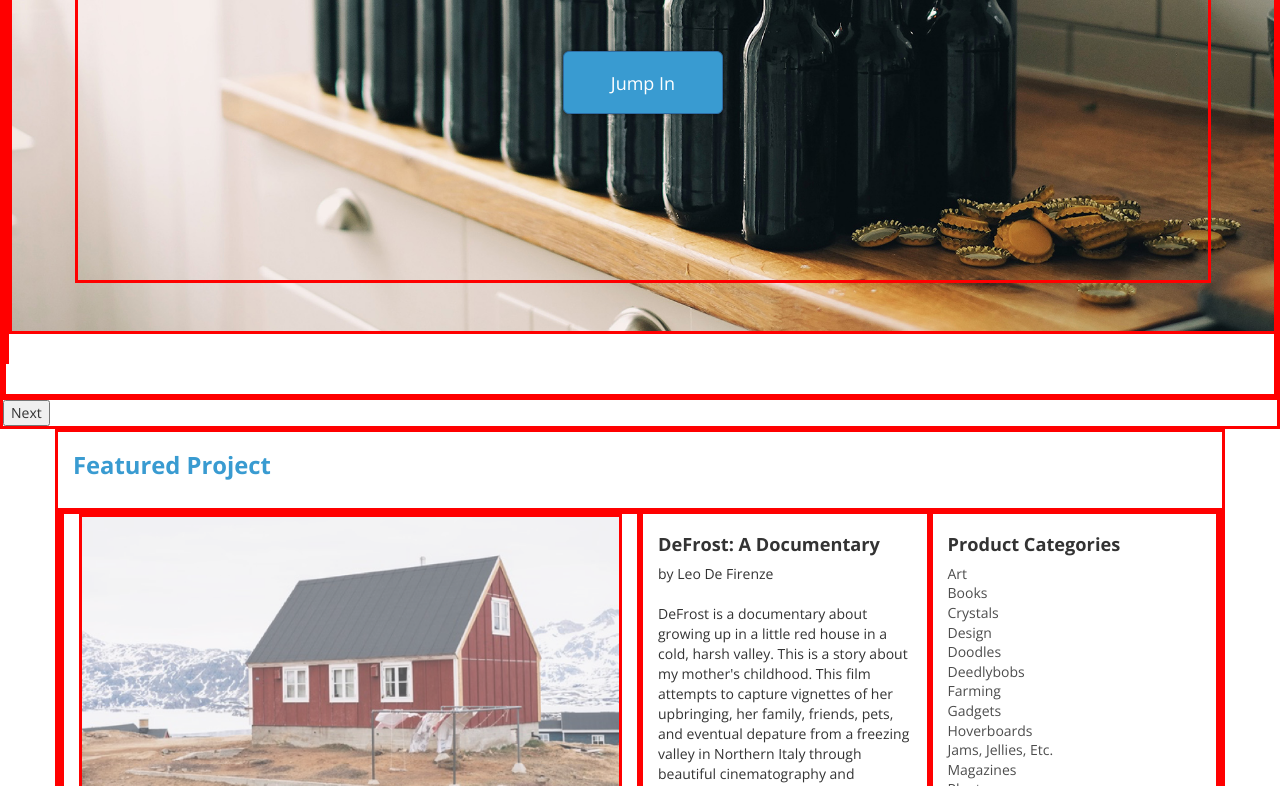
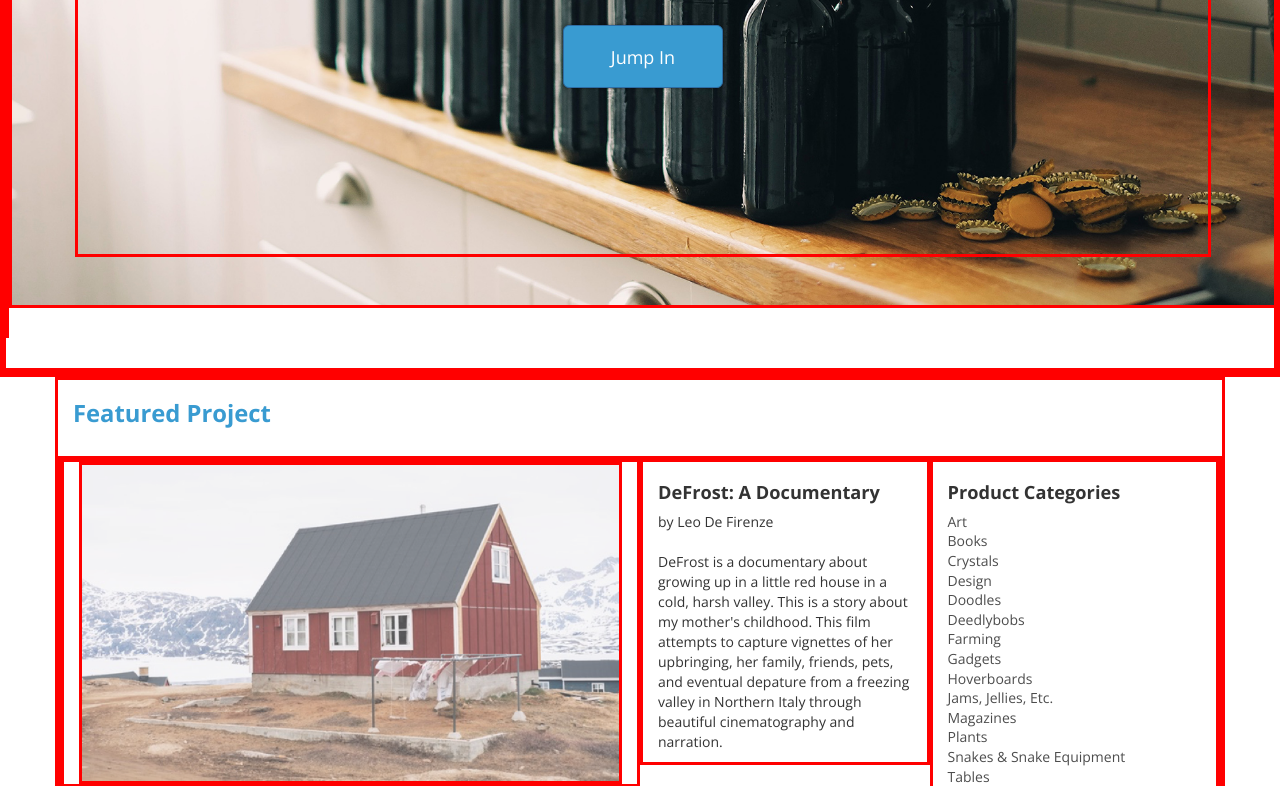
Before and after one commit to kamalcon/jumpstart, a plain HTML site: page index.html in a window 1280 px wide. Shown: the part 427-1213 px from the top of the page. Drawn offline with nearby package versions, Linux system fonts and the light colour scheme; grey boxes are pictures that could not be loaded.

Commit message:
add jQuery settings

```diff
--- a/assets/js/main.js
+++ b/assets/js/main.js
@@ -3,7 +3,11 @@
 $(document).ready(function() {
 	$(".carousel").slick({
     autoplay: true,
-		autoplaySpeed: 4000
+		autoplaySpeed: 4000,
+		arrows: false,
+		draggable: false,
+		pauseOnFocus: false,
+		pauseOnHover: false
   });
 	$("div").css("border", "3px solid red");
 });
```
Also changed, not shown: index.html (+1 -0 lines).
